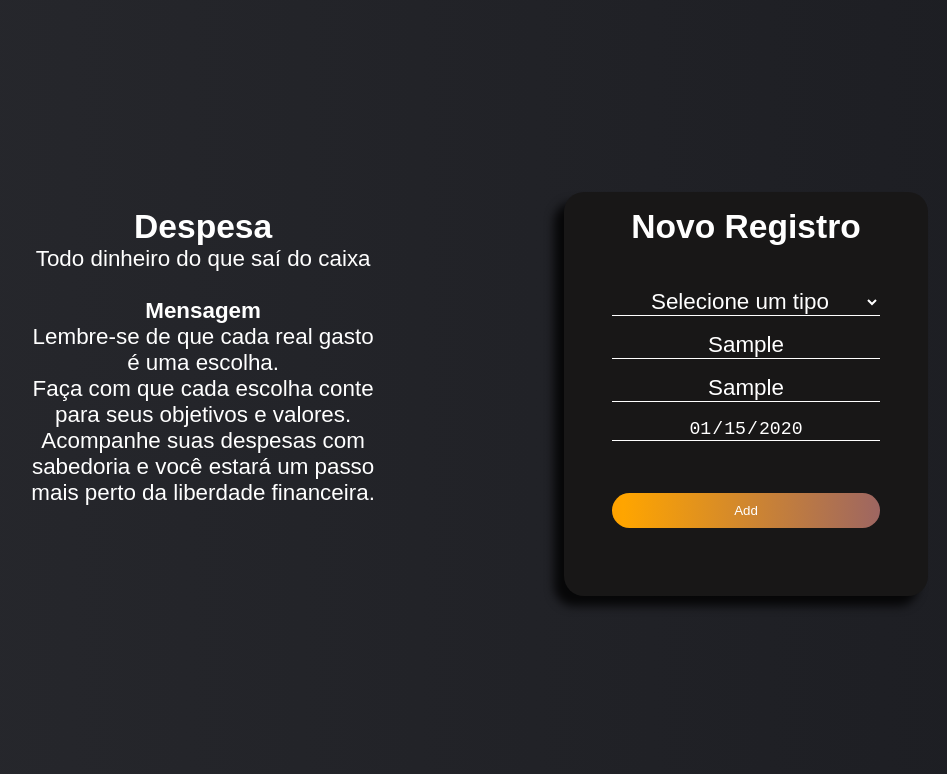
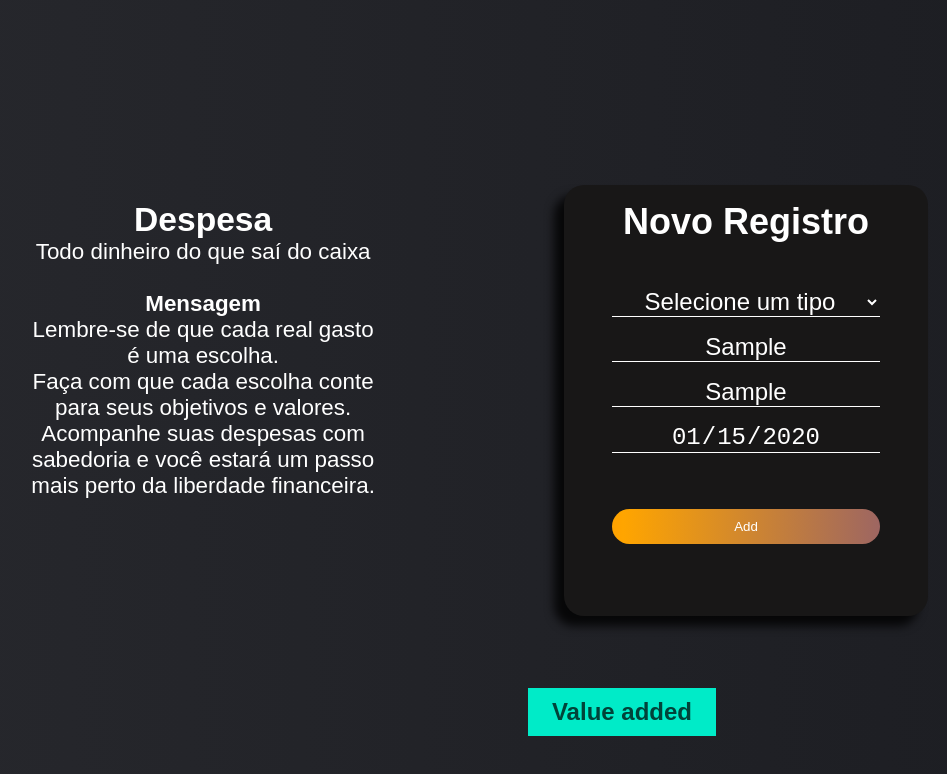
Before and after one commit to luizmottam/projeto-despesa, a plain HTML site: page Front-End/index.html in a window 1280 px wide. Both pictures are taken after typing "Sample", "Sample", "2020-01-15" into the empty fields and a click on the button "Add". Shown: the whole page, without its empty margins (164-1111 px from the left). Drawn offline with Linux system fonts and the light colour scheme; a web font is replaced by a local one.

Commit message:
Subindo projeto para liberar espaço, não lembro em que etapa está

```diff
--- a/Front-End/CSS/style.css
+++ b/Front-End/CSS/style.css
@@ -58,6 +58,7 @@ div.cardSpent {
   border-radius: 20px;
   box-shadow: -10px 10px 10px rgba(0,0,0,0.8);
   font-family: 'Sanva', sans-serif; /* Set a font-family for the card content */
+  font-size: 18pt;
 }
 
 form {
--- a/Front-End/Server/db.js
+++ b/Front-End/Server/db.js
@@ -5,7 +5,7 @@ const client = new Client({
     user: 'postgres',
     host: 'localhost',
     database: 'postgres',
-    password: '123456',
+    password: '#backtest!1',
     port: 5432,
 });
 
--- a/Front-End/Server/index.js
+++ b/Front-End/Server/index.js
@@ -22,7 +22,7 @@ app.post('/api/data', async (req, res) => {
 
     try {
         // A função reservada .query é específica para dar instruções para o SQL
-        const result = await client.query('INSERT INTO despesas.saidas (tipo, valor, descricao, data) VALUES ($1, $2, $3, $4) RETURNING *', [tipo, valor, descricao, data]);
+        const result = await client.query('INSERT INTO despesas.saidas(tipo, valor, descricao, data) VALUES ($1, $2, $3, $4) RETURNING *', [tipo, valor, descricao, data]);
         res.json(result.rows[0]);  // Responde com os dados inseridos no formato JSON
     } catch (err) {
         console.error(err);
--- a/Front-End/index.html
+++ b/Front-End/index.html
@@ -29,10 +29,9 @@
                     <input type="text" id="valor" placeholder="Valor">
                     <input type="text" id="descr" placeholder="Descrição">
                     <input type="date" id="data"><br><br>
-                    <button type="submit">Add</button>
+                    <button class="add" type="submit">Add</button>
                 </form><br><br>
             </div>
-            <div id="card" style="display: none;"></div>
         </div>
     </main>
     <script src="js/script.js"></script>
--- a/Front-End/js/script.js
+++ b/Front-End/js/script.js
@@ -19,6 +19,8 @@ document.getElementById('expense').addEventListener('submit', function(event) {
   const cleanedText = valueString.replace('R$', '').trim();
   const valor = parseFloat(cleanedText);
 
+
+  const url = `http://localhost:3000/api/data`;
    // Envia uma solicitação POST para a URL especificada com os dados do formulário em formato JSON
   fetch(url, {
       method: 'POST',
@@ -42,6 +44,7 @@ document.getElementById('expense').addEventListener('submit', function(event) {
       document.getElementById("valor").value = "";
       document.getElementById("descr").value = "";
       document.getElementById("data").value = "";
+      console.log()
     } else {
       // Se houver um erro na resposta, mostra um card de erro
       createCard('Dados não enviados', 'red');
@@ -53,3 +56,78 @@ document.getElementById('expense').addEventListener('submit', function(event) {
     createCard('Dados não enviados', 'red');
   });
 });
+
+
+
+const add = document.querySelector('.add')
+
+let toastContainer;
+
+function generateToast({
+  message = 'Value added',
+  background = '#00214d',
+  color = '#fffffe',
+  length = '3000ms',
+}){
+  toastContainer.insertAdjacentHTML('beforeend', `<p class="toast"
+    style="background-color: ${background};
+    color: ${color};
+    animation-duration: ${length}">
+    ${message}
+  </p>`)
+  const toast = toastContainer.lastElementChild;
+  toast.addEventListener('animationend', () => toast.remove())
+}
+
+(function initToast(){
+  document.body.insertAdjacentHTML('afterbegin', `<div class="toast-container"></div>
+  <style>
+
+  .toast-container {
+    position: fixed;
+    bottom: 4rem;
+    right: 25rem;
+    display: grid;
+    justify-items: end;
+    gap: 1.5rem;
+  }
+
+  .toast {
+    font-size: 1.5rem;
+    font-weight: bold;
+    line-height: 1;
+    padding: 0.5em 1em;
+    background-color: lightblue;
+    animation: toastIt 3000ms cubic-bezier(0.785, 0.135, 0.15, 0.86) forwards;
+    right: 1.5rem;
+  }
+
+  @keyframes toastIt {
+    0%,
+    100% {
+      transform: translateY(-150%);
+      opacity: 0;
+    }
+    10%,
+    90% {
+      transform: translateY(0);
+      opacity: 1;
+    }
+  }
+  </style>
+  `);
+  toastContainer = document.querySelector('.toast-container');
+})()
+
+add.addEventListener('click', (e) => {
+  // Generate the toast message
+  generateToast({
+    message: 'Value added',
+    background: "hsl(171 100% 46.1%)",
+    color: "hsl(171 100% 13.1%)",
+    length: "5000ms",
+  })
+
+  // Prevent the form from submitting
+  e.preventDefault();
+})
```
Also changed, not shown: Front-End/Server/package.json (added, +17 -0 lines), 1 other file.
